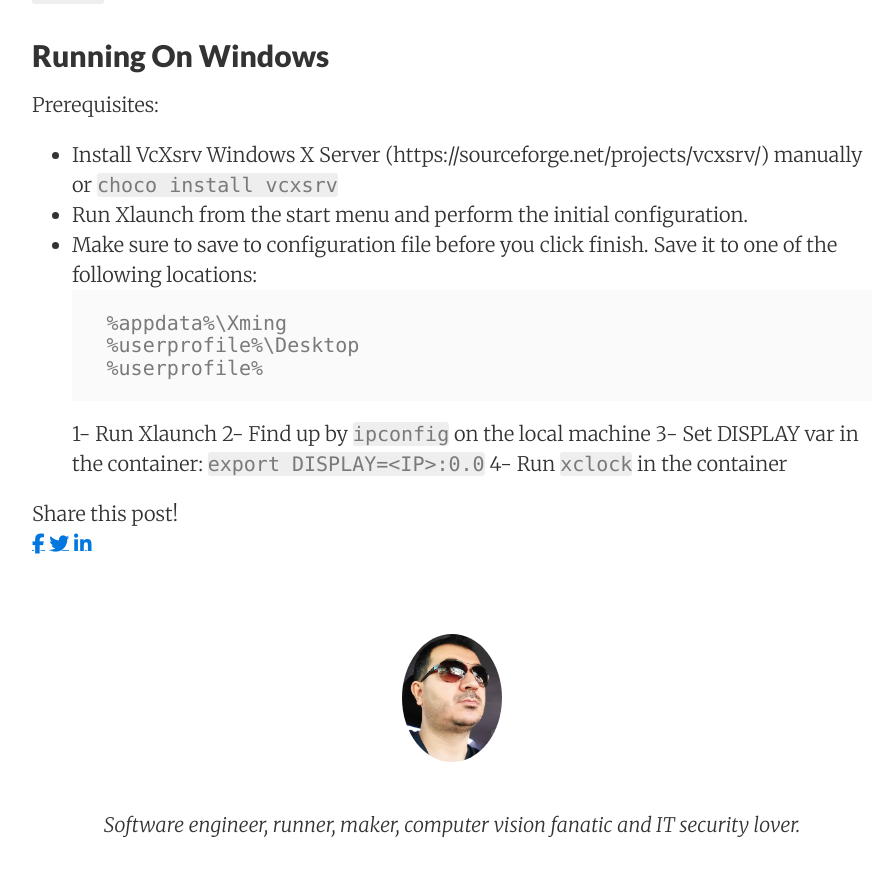
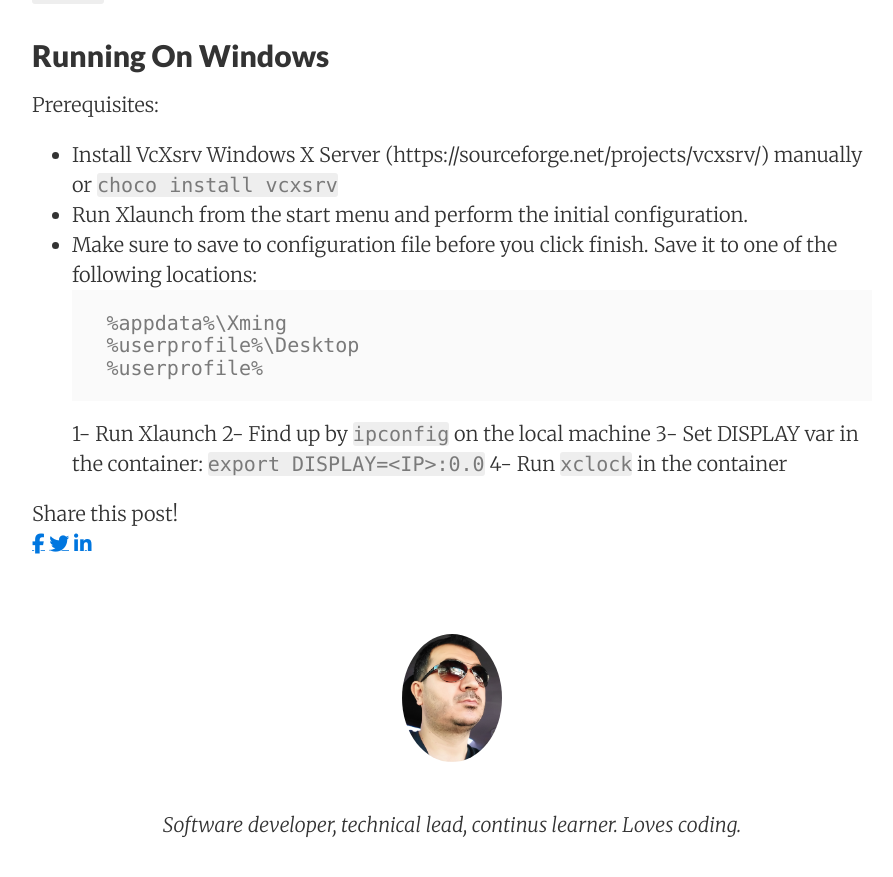
Before and after one commit to turgay/turgay.github.io, a Jekyll site: the page built from _posts/2018-10-07-docker-run-gui-app.md, in a window 1280 px wide and 900 px high, scrolled down 1240 px. Shown: the top 877 px of the window, without its empty margins (188-1081 px from the left). Built offline with Jekyll 4.4.1, drawn with Linux system fonts in a browser that asks for light colours; nearby versions of some CDN libraries; comment, search, counter and statistics services are not loaded.

Commit message:
Added more details

```diff
--- a/_includes/post_footer.html
+++ b/_includes/post_footer.html
@@ -1,4 +1,4 @@
 <div class="py2 post-footer">
-  <img src="{{ site.baseurl }}/images/me.jpeg" alt="Domenico Luciani" class="avatar" />
-  <p>Software engineer, runner, maker, computer vision fanatic and IT security lover.</p>
+  <img src="{{ site.baseurl }}/images/me.jpeg" alt="Turgay Kivrak" class="avatar" />
+  <p>Software developer, technical lead, continus learner. Loves coding.</p>
 </div>
```
Also changed, not shown: about.md (+2 -2 lines).
